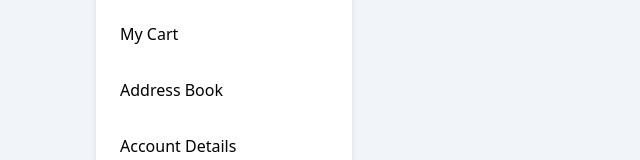
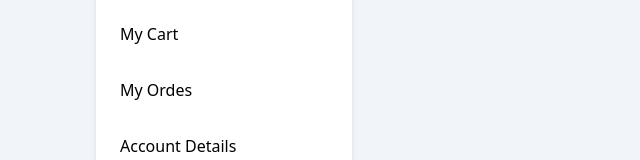
Before and after one commit to rajat804/crysco-frontend, a React (Vite) app: page /user in a window 1280 px wide. Shown: the part 198-358 px from the top of the page, without its empty margins (0-640 px from the left). Built offline with nearby package versions, Linux system fonts and the light colour scheme; no server answers.

Commit message:
user side bar update

```diff
--- a/src/components/user/UserSidebar.jsx
+++ b/src/components/user/UserSidebar.jsx
@@ -61,9 +61,9 @@ const UserSidebar = ({ sidebarOpen, setSidebarOpen, handleLogout }) => {
           My Cart
         </Link>
 
-        <button className="w-full text-left py-2 hover:text-teal-600">
-          Address Book
-        </button>
+        <Link to="/user/my-orders" onClick={handleLinkClick} className="block py-2 hover:text-teal-600">
+          My Ordes
+        </Link>
 
         <button className="w-full text-left py-2 hover:text-teal-600">
           Account Details
```
